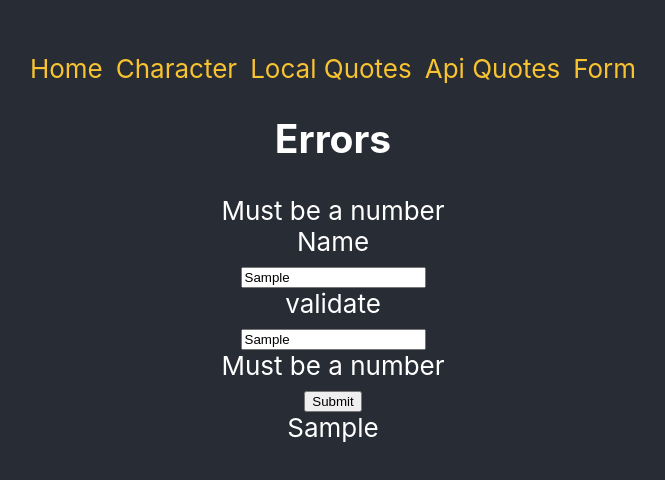
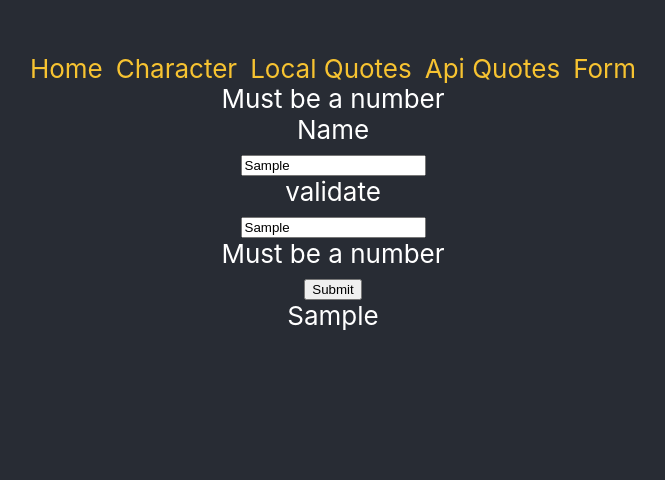
Before and after one commit to doohinkus/react-redux-basics, a React (Create React App) app: page /form in a window 1280 px wide. Both pictures are taken after typing "Sample", "Sample" into the empty fields and a click on the button "Submit". Shown: the top 480 px of the page, without its empty margins (307-972 px from the left). Built offline with nearby package versions, Linux system fonts and the light colour scheme.

Commit message:
add page level errors

```diff
--- a/src/components/ContactForm.js
+++ b/src/components/ContactForm.js
@@ -17,14 +17,18 @@ function renderField({ input, label, type, meta: { touched, error, warning } }){
       </div>
     );
   }
-  function renderPageErrors({ meta: { touched, error, warning }}){
-    return (
-      <div>
-        {touched && (error && <h2>Errors</h2>)}
-      </div>
-    );
-  }
-  // use form selector for top level validations
+ // page level errors
+ function renderError({ input, meta: { touched, error }, ...props }){
+  return (
+    <React.Fragment>
+      {
+        touched && error && (
+          <span {...props} className='error'>{error}</span>
+        )
+      }
+    </React.Fragment>
+  );
+ }
 
 
   function ContactForm({ handleSubmit, pristine, reset, submitting }){
@@ -34,6 +38,16 @@ function renderField({ input, label, type, meta: { touched, error, warning } }){
   }
   return (
     <form onSubmit={handleSubmit}>
+      <div>
+        <Field
+          name='name'
+          component={renderError}
+        />
+        <Field
+          name='valid'
+          component={renderError}
+        />
+      </div>
       <div>
         <label>Name</label>
         <Field
@@ -50,7 +64,7 @@ function renderField({ input, label, type, meta: { touched, error, warning } }){
           type="text"
           label="validate"
           placeholder="Enter text"
-          validate={[number]}
+          validate={number}
         />
         <button type="submit" disabled={submitting}>Submit</button>
       </div>
--- a/src/components/FieldErrors.js
+++ b/src/components/FieldErrors.js
@@ -1,19 +1,23 @@
 import React from 'react';
 import { connect }  from 'react-redux';
-import { getFormSyncErrors, isInvalid, isValid, isDirty } from 'redux-form';
+import { getFormSyncErrors, isInvalid, isValid, isDirty, isPristine } from 'redux-form';
 
 
-function FieldErrors({errors, isInvalid, isValid, isDirty}){
-  console.log("ERRORS>>>",errors)
+function FieldErrors({errors, isInvalid, isValid, isDirty, isPristine }){
+  console.log(`
+    errors: ${Object.keys(errors)}
+    isInvalid: ${isInvalid}
+    isValid: ${isValid}
+    isDirty: ${isDirty}
+  `)
   return (
     <div>
-      {isDirty && (
+      {Object.keys(errors) && (
         <React.Fragment>
-          {isInvalid && <h2>Errors</h2>}
-          {isInvalid && Object.keys(errors).map(error => <p key={error}>{errors[error]}</p>)}
+          <h2>Errors</h2>
+          {Object.keys(errors).map(error => <p key={error}>{errors[error]}</p>)}
         </React.Fragment>
       )}
-
     </div>
   )
 
@@ -27,7 +31,8 @@ function mapStateToProps(state){
     errors: getFormSyncErrors('contactForm')(state),
     isInvalid: isInvalid('contactForm')(state),
     isValid: isValid('contactForm')(state),
-    isDirty: isDirty('contactForm')(state)
+    isDirty: isDirty('contactForm')(state),
+    isPristine: isPristine('contactForm')(state)
   }
 }
 // connect state to component
--- a/src/containers/Form.js
+++ b/src/containers/Form.js
@@ -12,7 +12,7 @@ function Form({ values }){
   }
   return (
     <React.Fragment>
-      <FieldErrors />
+      {/* <FieldErrors /> */}
       <ContactForm
         handleSubmit={handleSubmit}
       />
```
